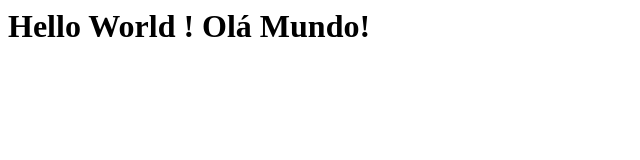
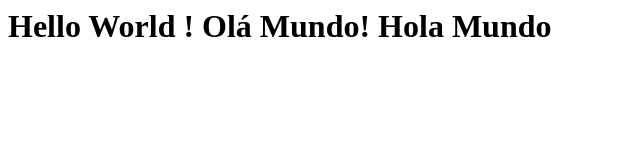
Before and after one commit to jcostaSFDC/juliano-mit, a plain HTML site: page index.html in a window 1280 px wide. Shown: the whole page, without its empty margins (0-640 px from the left). Drawn offline with Linux system fonts and the light colour scheme.

Commit message:
git bash 3

```diff
--- a/index.html
+++ b/index.html
@@ -1,4 +1,3 @@
 <html>
-<h1>Hello World ! Olá Mundo!</h1>
-
+<h1>Hello World ! Olá Mundo! Hola Mundo</h1>
 </html>
```
